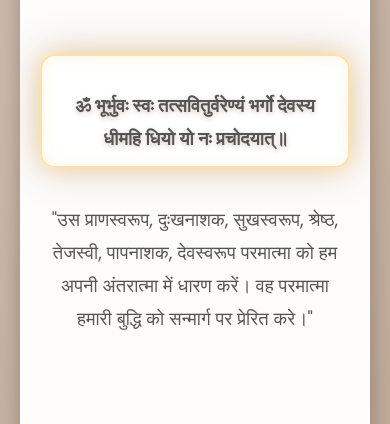
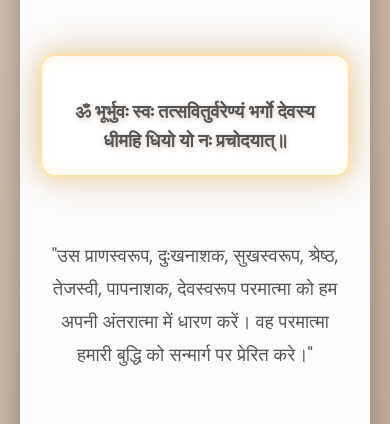
Before and after one commit to ShantiKunj-info/Shantidwar-shantikunj, a plain HTML site: page index.html in a window 390 px wide. Shown: the part 420-844 px from the top of the page. Drawn offline with nearby package versions, Linux system fonts and the light colour scheme.

Commit message:
Update index.html

```diff
--- a/index.html
+++ b/index.html
@@ -123,12 +123,14 @@
       text-shadow: 0 3px 10px rgba(0,0,0,0.15);
     }
 
-    /* Gayatri Mantra with Simple Static Aura */
+    /* Gayatri Mantra with Bigger Centered Text */
     .gayatri-container {
       position: relative;
-      display: inline-block;
-      margin: 20px 0;
-      padding: 15px 20px;
+      display: flex;
+      justify-content: center;
+      align-items: center;
+      margin: 20px auto;
+      padding: 30px 25px;
       border-radius: 15px;
       background: rgba(255, 255, 255, 0.95);
       box-shadow:
@@ -136,14 +138,16 @@
         0 0 40px rgba(139, 94, 60, 0.3),
         inset 0 0 15px rgba(255, 213, 128, 0.2);
       border: 2px solid rgba(255, 213, 128, 0.7);
+      text-align: center;
     }
 
     .gayatri-text {
       color: #8B5E3C;
       font-family: 'Playfair Display', serif;
       font-weight: 600;
-      font-size: 2rem;
+      font-size: 2.8rem;
       text-shadow: 0 2px 5px rgba(139, 94, 60, 0.3);
+      line-height: 1.6;
     }
 
     .hero p:last-child {
@@ -235,8 +239,8 @@
     @media (max-width: 600px) {
       .hero h1 { font-size: 2.2rem; }
       .hero p { font-size: 1rem; padding: 0 10px; }
-      .gayatri-container { padding: 12px 15px; margin: 15px 0; }
-      .gayatri-text { font-size: 1.8rem; }
+      .gayatri-container { padding: 20px 15px; margin: 15px 0; }
+      .gayatri-text { font-size: 2rem; }
       .cards { gap: 20px; }
       .card { width: 90%; padding: 25px 15px; }
       nav { padding: 12px 20px; }
@@ -263,7 +267,7 @@
       <h1>Shantikunj</h1>
       <br>
       <div class="gayatri-container">
-        <p class="gayatri-text"><strong>ॐ भूर्भुवः स्वः तत्सवितुर्वरेण्यं भर्गो देवस्य धीमहि धियो यो नः प्रचोदयात्॥<br></strong></p>
+        <p class="gayatri-text"><strong>ॐ भूर्भुवः स्वः तत्सवितुर्वरेण्यं भर्गो देवस्य धीमहि धियो यो नः प्रचोदयात्॥</strong></p>
       </div>
       <br>
       <p>
@@ -273,9 +277,9 @@
     <hr>
 
     <!-- Cards -->
-     <center>
-     <h1>🌿Our creations🌿</h1>
-     </center>
+    <center>
+      <h1>🌿Our creations🌿</h1>
+    </center>
     <section class="cards">
       <div class="card">
         <h3>Yagyopathy</h3>
```
